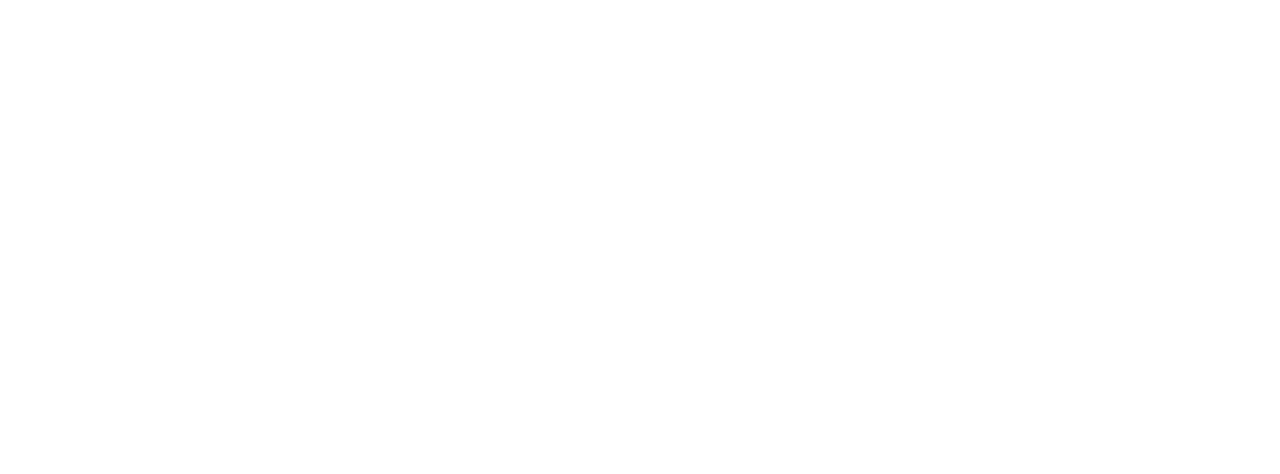
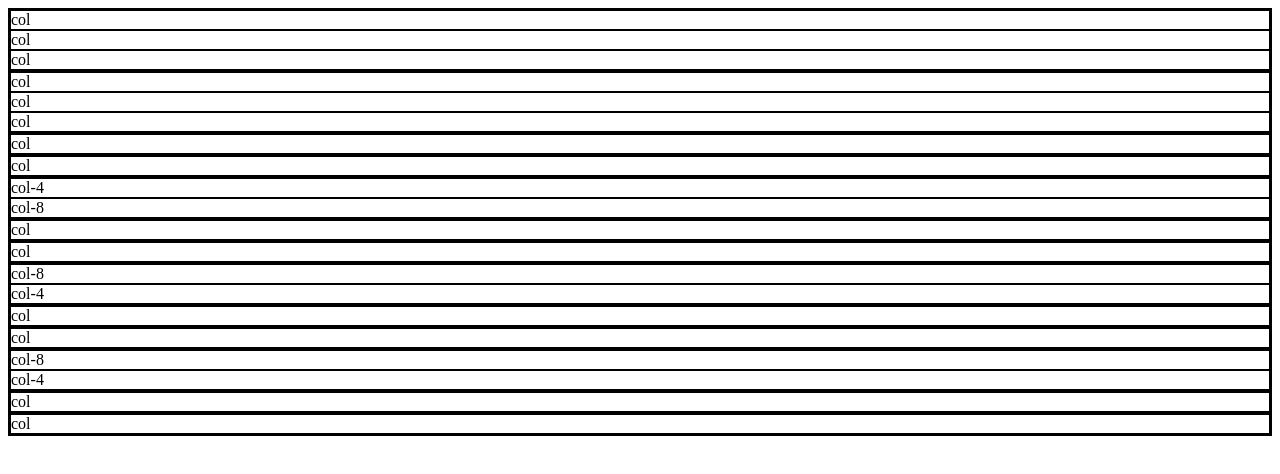
Before and after one commit to viktor-lut/resume, a plain HTML site: page index.html in a window 1280 px wide. Drawn offline with Linux system fonts and the light colour scheme.

Commit message:
add grid

```diff
--- a/index.html
+++ b/index.html
@@ -10,6 +10,52 @@
 
 <div class="container">
 
+    <div class="row">
+        <div class="col">col</div>
+        <div class="col">col</div>
+        <div class="col">col</div>
+    </div>
+    <div class="row">
+        <div class="col">col</div>
+        <div class="col">col</div>
+        <div class="col">col</div>
+    </div>
+    <div class="row">
+        <div class="col">col</div>
+    </div>
+    <div class="row">
+        <div class="col">col</div>
+    </div>
+    <div class="row">
+        <div class="col-4">col-4</div>
+        <div class="col-8">col-8</div>
+    </div>
+    <div class="row">
+        <div class="col">col</div>
+    </div>
+    <div class="row">
+        <div class="col">col</div>
+    </div>
+    <div class="row">
+        <div class="col-8">col-8</div>
+        <div class="col-4">col-4</div>
+    </div>
+    <div class="row">
+        <div class="col">col</div>
+    </div>
+    <div class="row">
+        <div class="col">col</div>
+    </div>
+    <div class="row">
+        <div class="col-8">col-8</div>
+        <div class="col-4">col-4</div>
+    </div>
+    <div class="row">
+        <div class="col">col</div>
+    </div>
+    <div class="row">
+        <div class="col">col</div>
+    </div>
 
 </div>
 
--- a/style.css
+++ b/style.css
@@ -0,0 +1,4 @@
+div {
+    border: 1px solid ;
+
+}
```
